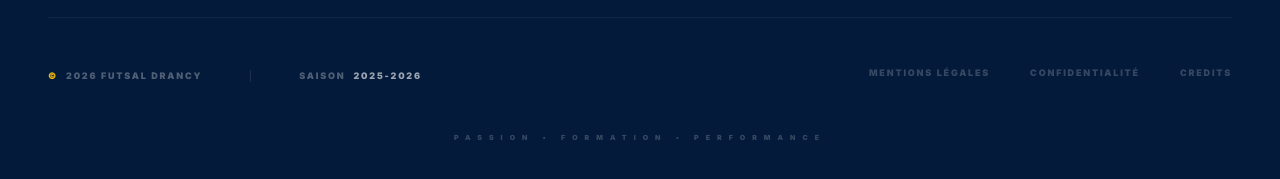
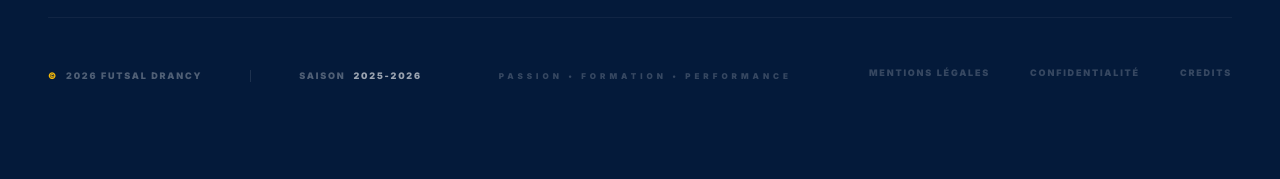
Before and after one commit to tharsananarul/futsal-drancy, a React (Vite) app: page / in a window 1280 px wide. Shown: the part 9010-9189 px from the top of the page. Built offline with nearby package versions, Linux system fonts and the light colour scheme.

Commit message:
Align club motto with copyright and legal links in footer bottom bar

```diff
--- a/src/components/layout/Footer.tsx
+++ b/src/components/layout/Footer.tsx
@@ -155,16 +155,16 @@ export default function Footer() {
               </p>
             </div>
 
+            <div className="hidden xl:block">
+              <p className="text-[8px] text-white/20 font-black tracking-[0.5em] uppercase">Passion • Formation • Performance</p>
+            </div>
+
             <div className="flex flex-wrap justify-center gap-6 md:gap-10 text-white/20">
               <a href="#" className="hover:text-accent transition-colors border-b border-transparent hover:border-accent pb-1">Mentions Légales</a>
               <a href="#" className="hover:text-accent transition-colors border-b border-transparent hover:border-accent pb-1">Confidentialité</a>
               <a href="#" className="hover:text-accent transition-colors border-b border-transparent hover:border-accent pb-1">Credits</a>
             </div>
           </div>
-
-          <div className="mt-12 text-center">
-            <p className="text-[7px] text-white/20 font-black tracking-[1em] uppercase">Passion • Formation • Performance</p>
-          </div>
         </div>
       </div>
     </footer>
```
